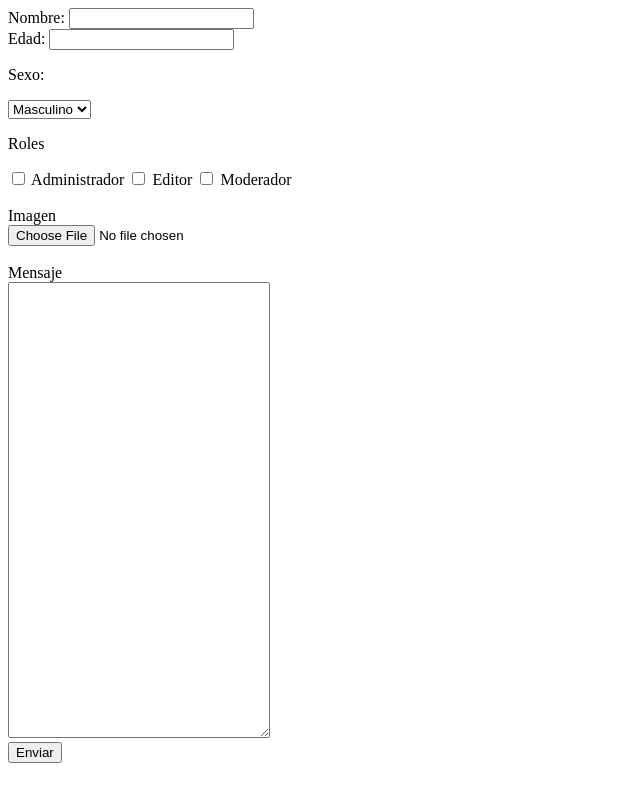
After one commit to romildoran/mi_proyecto, a PHP site: page /index3.php in a window 1280 px wide. The commit adds this page. Shown: the whole page, without its empty margins (0-640 px from the left). Run offline with PHP 8.4, Linux system fonts and the light colour scheme.

Commit message:
comit inicial

```diff
--- /dev/null
+++ b/index3.php
@@ -0,0 +1,65 @@
+<!DOCTYPE html>
+<html lang="es">
+    <head>
+        <meta charset="UTF-8">
+        <meta http-equiv="X-UA-Compatible" content="IE=edge">
+        <meta name="viewport" content="width=device-width, initial-scale=1.0">
+        <title>Document</title>
+    </head>
+    <body>
+        <form action="formularios.php" method="POST" enctype="multipart/form-data">
+            <label>
+                Nombre:
+                <input type="text" name="name">
+            </label>
+            <br>
+            <label>
+                Edad:
+                <input type="number" name="year">
+            </label>
+            <br>
+            <p>Sexo:</p>
+            <select name="sexo">
+                <option value="Masculino">Masculino</option>
+                <option value="Femenino">Femenino</option>
+            </select>
+            <!-- <label>
+                <input type="radio" name="sexo" value="masculino">
+                Masculino
+            </label>
+
+            <label>
+                <input type="radio" name="sexo" value="femenino">
+                Femenino
+            </label> -->
+            <br>
+            <p>Roles</p>
+            <label>
+                <input type="checkbox" name="roles[]" value="Administrador">
+                Administrador
+            </label>
+            <label>
+                <input type="checkbox" name="roles[]" value="Editor">
+                Editor
+            </label>
+            <label>
+                <input type="checkbox" name="roles[]" value="Moderador">
+                Moderador
+            </label>
+            <br>
+            <br>
+            <label>
+                Imagen
+                <br>
+                <input type="file" name="image">
+            </label>
+            <br>
+            <br>
+            <label>Mensaje</label>
+            <br>
+            <textarea name="Mensaje" id="" cols="30" rows="30"></textarea>
+            <br>
+            <button type="submit">Enviar</button>
+        </form>
+    </body>
+</html>
```
Also changed, not shown: formularios.php (added, +28 -0 lines), funciones_para_arrays.php (+38 -0 lines), arrays_multidimencional.php (line endings or trailing spaces), imagenes/30 Sai No Hoken Taiiku.png (added), imagenes/81qQogg53aL.jpg (added), imagenes/firma (1).png (added).
